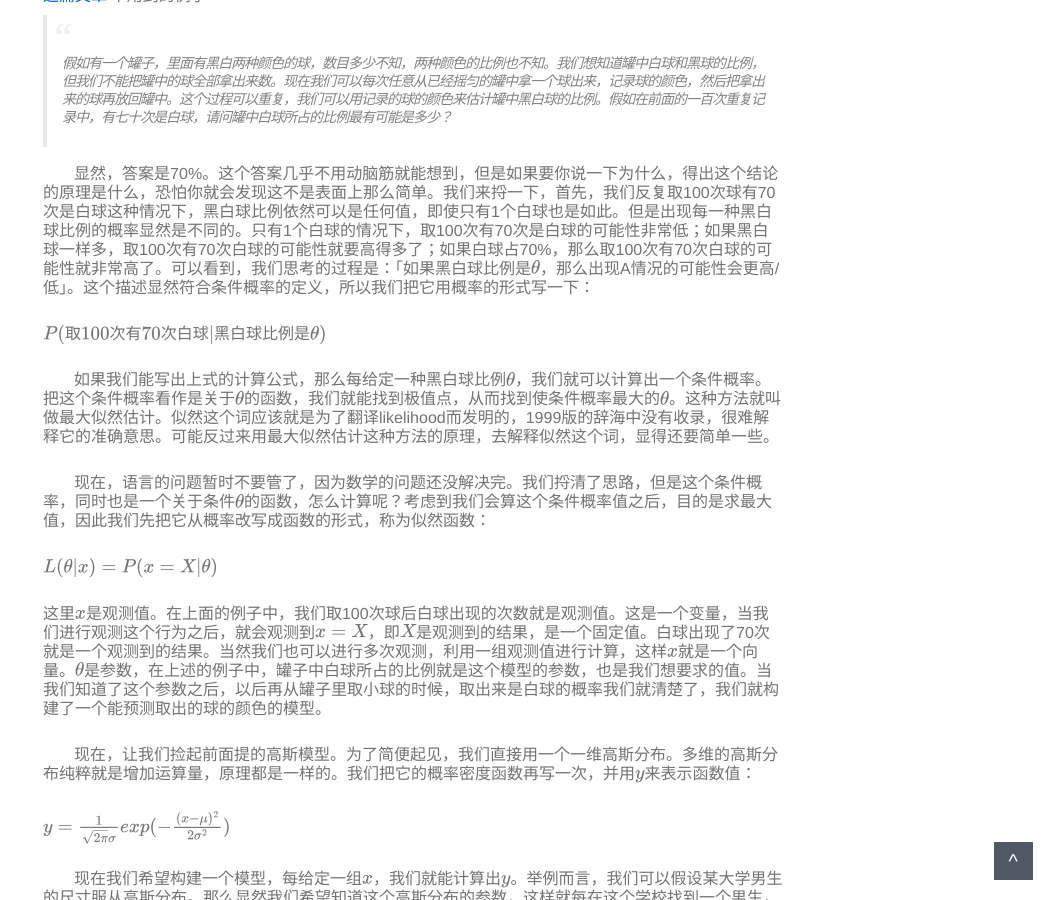
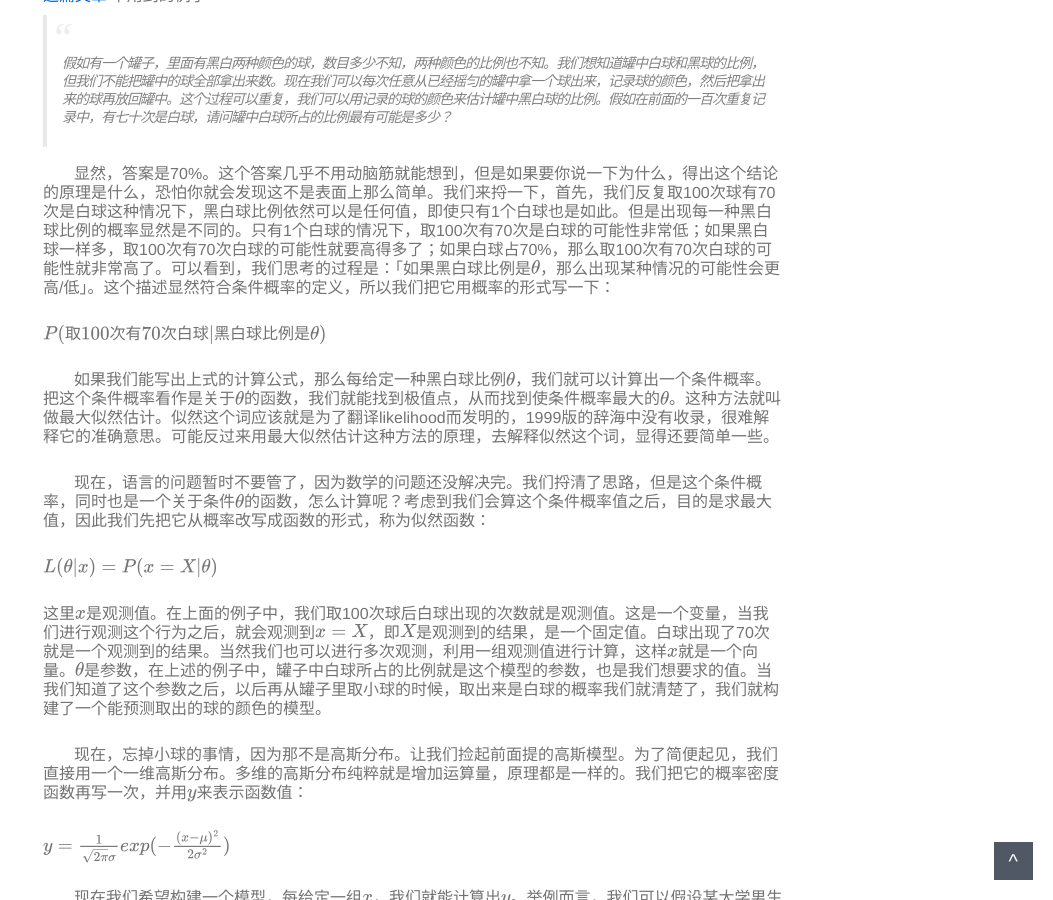
Before and after one commit to yxgong0/yxgong0.github.io, a Jekyll site: the page built from _posts/2021-09-02-gen3-1-1.markdown, in a window 1280 px wide and 900 px high, scrolled down 2528 px. Shown: the whole window, without its empty margins (227-1280 px from the left). Built offline with Jekyll 4.4.1, drawn with Linux system fonts in a browser that asks for light colours; comment, search, counter and statistics services are not loaded.

Commit message:
Update 2021-09-02-gen3-1-1.markdown

```diff
--- a/_posts/2021-09-02-gen3-1-1.markdown
+++ b/_posts/2021-09-02-gen3-1-1.markdown
@@ -63,7 +63,7 @@ MathJax = {
 
 >假如有一个罐子，里面有黑白两种颜色的球，数目多少不知，两种颜色的比例也不知。我们想知道罐中白球和黑球的比例，但我们不能把罐中的球全部拿出来数。现在我们可以每次任意从已经摇匀的罐中拿一个球出来，记录球的颜色，然后把拿出来的球再放回罐中。这个过程可以重复，我们可以用记录的球的颜色来估计罐中黑白球的比例。假如在前面的一百次重复记录中，有七十次是白球，请问罐中白球所占的比例最有可能是多少？
 
-<font size=3>&nbsp;&nbsp;&nbsp;&nbsp;&nbsp;&nbsp;&nbsp;显然，答案是70%。这个答案几乎不用动脑筋就能想到，但是如果要你说一下为什么，得出这个结论的原理是什么，恐怕你就会发现这不是表面上那么简单。我们来捋一下，首先，我们反复取100次球有70次是白球这种情况下，黑白球比例依然可以是任何值，即使只有1个白球也是如此。但是出现每一种黑白球比例的概率显然是不同的。只有1个白球的情况下，取100次有70次是白球的可能性非常低；如果黑白球一样多，取100次有70次白球的可能性就要高得多了；如果白球占70%，那么取100次有70次白球的可能性就非常高了。可以看到，我们思考的过程是：「如果黑白球比例是$\theta$，那么出现A情况的可能性会更高/低」。这个描述显然符合条件概率的定义，所以我们把它用概率的形式写一下：</font>
+<font size=3>&nbsp;&nbsp;&nbsp;&nbsp;&nbsp;&nbsp;&nbsp;显然，答案是70%。这个答案几乎不用动脑筋就能想到，但是如果要你说一下为什么，得出这个结论的原理是什么，恐怕你就会发现这不是表面上那么简单。我们来捋一下，首先，我们反复取100次球有70次是白球这种情况下，黑白球比例依然可以是任何值，即使只有1个白球也是如此。但是出现每一种黑白球比例的概率显然是不同的。只有1个白球的情况下，取100次有70次是白球的可能性非常低；如果黑白球一样多，取100次有70次白球的可能性就要高得多了；如果白球占70%，那么取100次有70次白球的可能性就非常高了。可以看到，我们思考的过程是：「如果黑白球比例是$\theta$，那么出现某种情况的可能性会更高/低」。这个描述显然符合条件概率的定义，所以我们把它用概率的形式写一下：</font>
 <br/>
 <font size=3>$P(取100次有70次白球|黑白球比例是\theta)$</font>
 <br/>
@@ -75,7 +75,7 @@ MathJax = {
 <br/>
 <font size=3>这里$x$是观测值。在上面的例子中，我们取100次球后白球出现的次数就是观测值。这是一个变量，当我们进行观测这个行为之后，就会观测到$x=X$，即$X$是观测到的结果，是一个固定值。白球出现了70次就是一个观测到的结果。当然我们也可以进行多次观测，利用一组观测值进行计算，这样$x$就是一个向量。$\theta$是参数，在上述的例子中，罐子中白球所占的比例就是这个模型的参数，也是我们想要求的值。当我们知道了这个参数之后，以后再从罐子里取小球的时候，取出来是白球的概率我们就清楚了，我们就构建了一个能预测取出的球的颜色的模型。</font>
 <br/>
-<font size=3>&nbsp;&nbsp;&nbsp;&nbsp;&nbsp;&nbsp;&nbsp;现在，让我们捡起前面提的高斯模型。为了简便起见，我们直接用一个一维高斯分布。多维的高斯分布纯粹就是增加运算量，原理都是一样的。我们把它的概率密度函数再写一次，并用$y$来表示函数值：</font>
+<font size=3>&nbsp;&nbsp;&nbsp;&nbsp;&nbsp;&nbsp;&nbsp;现在，忘掉小球的事情，因为那不是高斯分布。让我们捡起前面提的高斯模型。为了简便起见，我们直接用一个一维高斯分布。多维的高斯分布纯粹就是增加运算量，原理都是一样的。我们把它的概率密度函数再写一次，并用$y$来表示函数值：</font>
 <br/>
 <font size=3>$y=\frac{1}{\sqrt{2\pi}σ}exp(-\frac{(x-μ)^2}{2σ^2})$</font>
 <br/>
```
